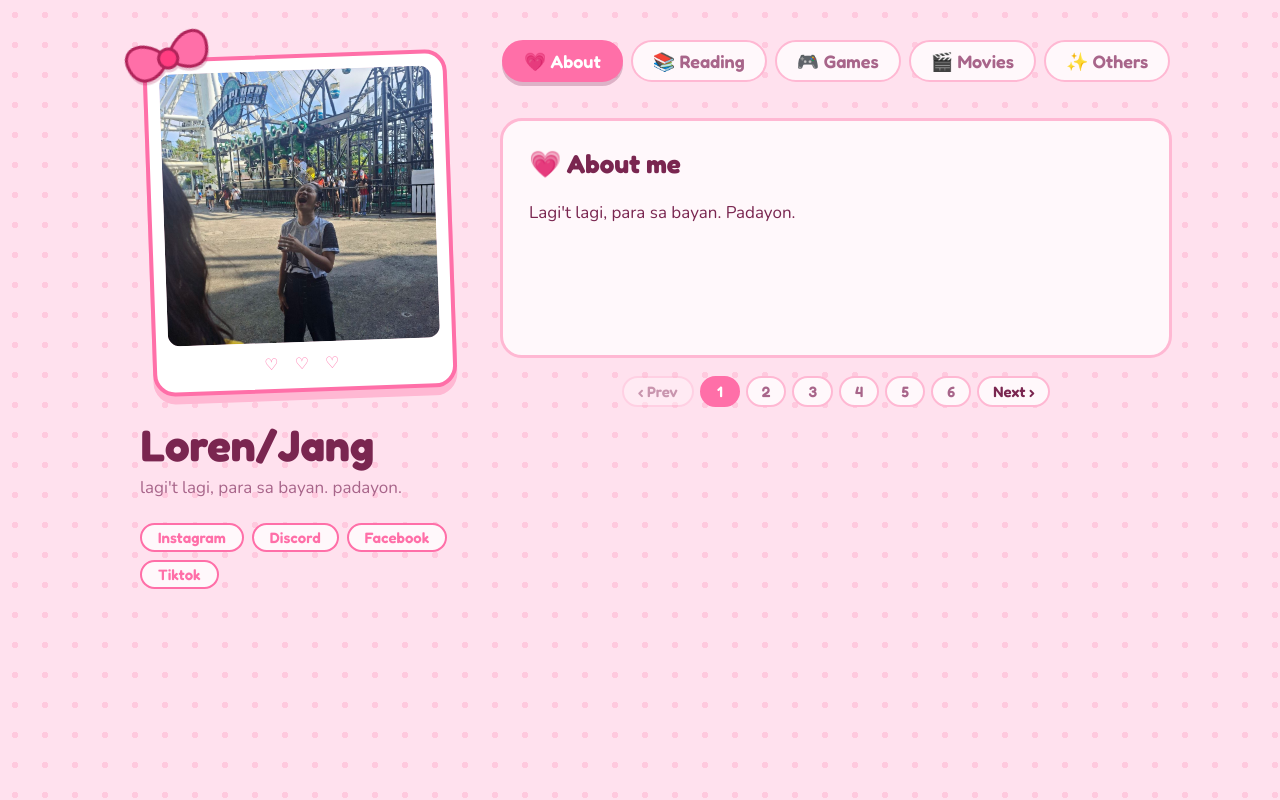
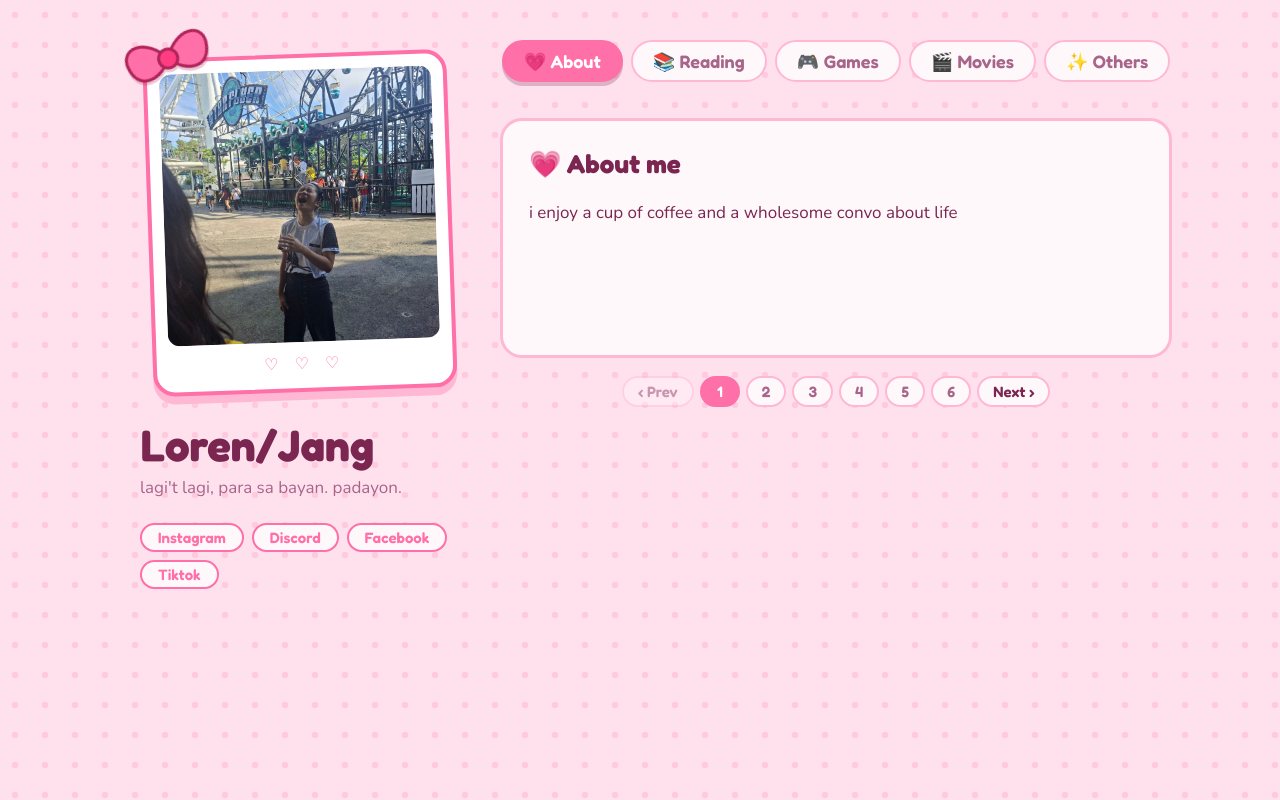
Before and after one commit to privateJang/about-lauravel, a plain HTML site: page index.html in a window 1280 px wide. Drawn offline with nearby package versions, Linux system fonts and the light colour scheme.

Commit message:
Update version key and user profile information
Updated the version key from 'aboutme.v3' to 'aboutme.v4' and modified user profile data including current reading and watching details.

```diff
--- a/index.html
+++ b/index.html
@@ -119,7 +119,7 @@ dialog .bar{justify-content:flex-end;margin-top:20px}
 <dialog id="dlg"><form method="dialog" id="form"></form></dialog>
 
 <script>
-const KEY = "aboutme.v3";
+const KEY = "aboutme.v4";
 const BOW = `<svg class="bow" viewBox="0 0 80 50" aria-hidden="true"><g stroke="#b0245a" stroke-width="2.5" stroke-linejoin="round"><path d="M40 25C28 3 3 4 6 23c3 20 23 18 34 2Z" fill="#ff6fa8"/><path d="M40 25C52 3 77 4 74 23c-3 20-23 18-34 2Z" fill="#ff6fa8"/><circle cx="40" cy="25" r="8" fill="#ff3d81"/></g></svg>`;
 const CARDS = [   {k:"bio", title:"💗 About me", type:"text"},
                {k:"facts", title:"✨ Quick facts", type:"pairs"},
@@ -134,19 +134,66 @@ const CARDS = [   {k:"bio", title:"💗 About me", type:"text"},
   others:{label:"✨ Others", title:"Hobby", sub:"", kind:"groups"}
 };
 const defaults = {
-  profile:{name:"Loren/Jang", tagline:"lagi't lagi, para sa bayan. padayon.", photo:"photo.jpg", socials:[{l:"Instagram", u:"https://instagram.com/lauravel.exe"}, {l:"Discord", u:"https://discord.com/invite/RXhX3DgN"}, {l:"Facebook", u:"https://facebook.com/zacharille.au"}, {l:"Tiktok", u:"https://www.tiktok.com/@lauravel.exe"}],
-    likes:["color red","Feminism","CAKE","AoT Hange","VALORANT Viper","Ampalaya"], dislikes:["confusion","rain","insensitive people"]},
-  current:{reading:{title:"The Hobbit", sub:"J.R.R. Tolkien"}, movies:{title:"", sub:""}},
-  about:{     bio:"Lagi't lagi, para sa bayan. Padayon.",     facts:[{l:"Nickname", v:"Laura/Lauravel"},{l:"Birthday", v:"2004 May 07"},{l:"Height", v:"141cm"},{l:"College course", v:"4th year/Bachelor of Science in Computer Science"},{l:"From", v:"University of Mindanao"}],     favs:[{l:"Color", v:"Red"},{l:"Food", v:"Cake"},{l:"Anime character", v:"Hange"},{l:"Game character", v:"Viper"}],     now:[{l:"Reading", v:"The Hobbit"},{l:"Watching", v:"Add yours"},{l:"Listening to", v:"Add yours"}],     fun:["Add a fun fact about yourself here."]   },   items:{
-    reading:[{title:"Sample Book", sub:"Sample Author", rating:4}],
-    games:[{title:"Sample Game", sub:"PC", status:"Playing"}],
-    movies:[       {title:"Sample Anime", sub:"2013", rating:5, cat:"Anime"},       {title:"Sample K-Drama", sub:"2020", rating:4, cat:"K-Drama"},       {title:"Sample Movie", sub:"2019", rating:4, cat:"Others"}     ],
+  profile:{name:"Loren/Jang", tagline:"lagi't lagi, para sa bayan. padayon.", photo:"photo.jpg",
+    socials:[
+      {l:"Instagram", u:"https://instagram.com/lauravel.exe"},
+      {l:"Discord", u:"https://discord.com/invite/RXhX3DgN"},
+      {l:"Facebook", u:"https://facebook.com/zacharille.au"},
+      {l:"Tiktok", u:"https://www.tiktok.com/@lauravel.exe"}
+    ],
+    likes:["color red","Feminism","CAKE","AoT Hange","VALORANT Viper","Ampalaya"],
+    dislikes:["confusion","rain","insensitive people"]},
+  current:{
+    reading:{title:"To Sir Phillip, With Love", sub:"Julia Quinn"},
+    movies:{title:"Doctor X: Mafia in White", sub:"Netflix"}
+  },
+  about:{
+    bio:"i enjoy a cup of coffee and a wholesome convo about life",
+    facts:[
+      {l:"Nickname", v:"Laura/Lauravel"},
+      {l:"Birthday", v:"2004 May 07"},
+      {l:"Height", v:"141cm"},
+      {l:"College course", v:"4th year/Bachelor of Science in Computer Science"},
+      {l:"School", v:"University of Mindanao"},
+      {l:"From", v:"Davao City"}
+    ],
+    favs:[{l:"Color", v:"Red"},{l:"Food", v:"Cake"},{l:"Anime character", v:"Hange"},{l:"Game character", v:"Viper"}],
+    now:[{l:"Reading", v:"The Bridgerton Series"},{l:"Watching", v:"Doctor X, OYE"},{l:"Listening to", v:"Megan Thee Stallion"}],
+    fun:["I love LOVE music, dance, and laugh.","25/8 YAPPER"]
+  },
+  items:{
+    reading:[
+      {title:"Our Yesterday's Escape", sub:"4reuminct", rating:5},
+      {title:"Golden Scenery of Tomorrow", sub:"4reuminct", rating:5},
+      {title:"Avenues of the Diamond", sub:"4reuminct", rating:5},
+      {title:"Chasing in the Wild", sub:"4reuminct", rating:4},
+      {title:"Safe Skies, Archer", sub:"4reuminct", rating:5},
+      {title:"The Rain in España", sub:"4reuminct", rating:3}
+    ],
+    games:[
+      {title:"VALORANT", sub:"PC", status:"Playing"},
+      {title:"Mobile Legends: BANG BANG", sub:"Mobile", status:"Only When Invited"},
+      {title:"Minecraft", sub:"PC", status:"Only When Invited"},
+      {title:"Crossfire", sub:"PC", status:"Only When Invited"},
+      {title:"PUBG", sub:"Mobile", status:"Rarely"}
+    ],
+    movies:[
+      {title:"Business Proposal", sub:"Park Seon-ho", rating:3, cat:"K-Drama"},
+      {title:"Shingeki no Kyojin (Attack on Titan) Season 1-4", sub:"Tetsurō Araki (S1–3), Masashi Koizuka (S2–3), Yuichiro Hayashi (S4)", rating:5, cat:"Anime"},
+      {title:"DARLING in the FRANXX", sub:"Atsushi Nishigori", rating:5, cat:"Anime"},
+      {title:"The Walking Dead (Seasons 1-11)", sub:"AMC", rating:5, cat:"Others"},
+      {title:"Golden Scenery of Tomorrow", sub:"Viva One", rating:5, cat:"Others"},
+      {title:"Avenues of the Diamond", sub:"Viva One", rating:4, cat:"Others"},
+      {title:"Chasing in the Wild", sub:"Viva One", rating:2, cat:"Others"},
+      {title:"Safe Skies, Archer", sub:"Viva One", rating:4, cat:"Others"},
+      {title:"The Rain in España", sub:"Viva One", rating:3, cat:"Others"}
+    ],
     others:[
       {title:"Dancing", note:"", sub:["Folk Dance","Cheer Dance"]},
       {title:"Crochet", note:"", sub:[]},
-      {title:"Writing", note:"", sub:["Copy Reader and Headline Writer","Journaling"]},
+      {title:"Writing", note:"", sub:["Copy Reader and Headline Writer","Feature Writer","News Writer","Journaling"]},
       {title:"Coffee hopping", note:"soon to be updated", sub:[]}
-    ],
+    ]
   }
 };
 const PAGE_SIZE = 5;
```
